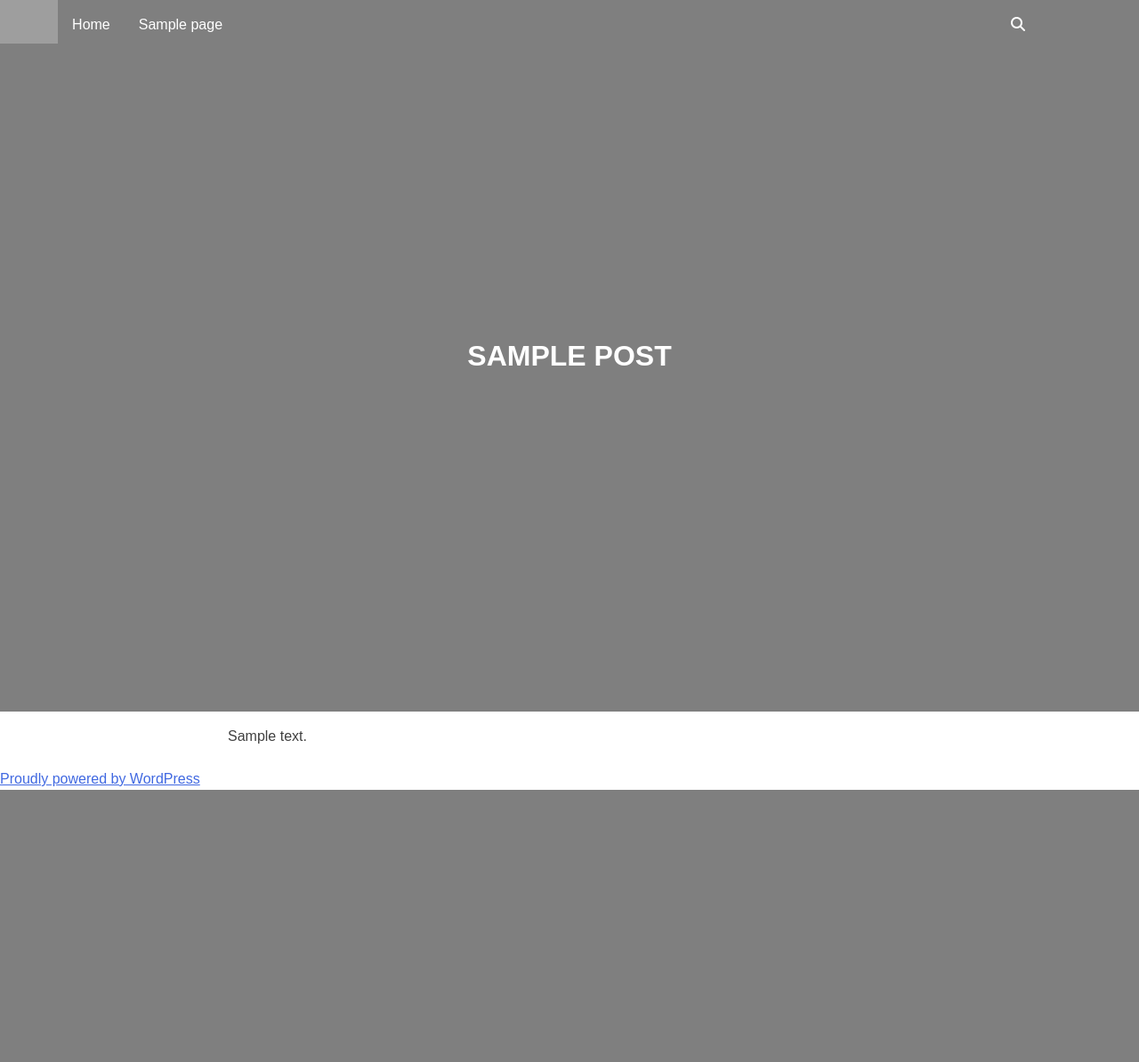
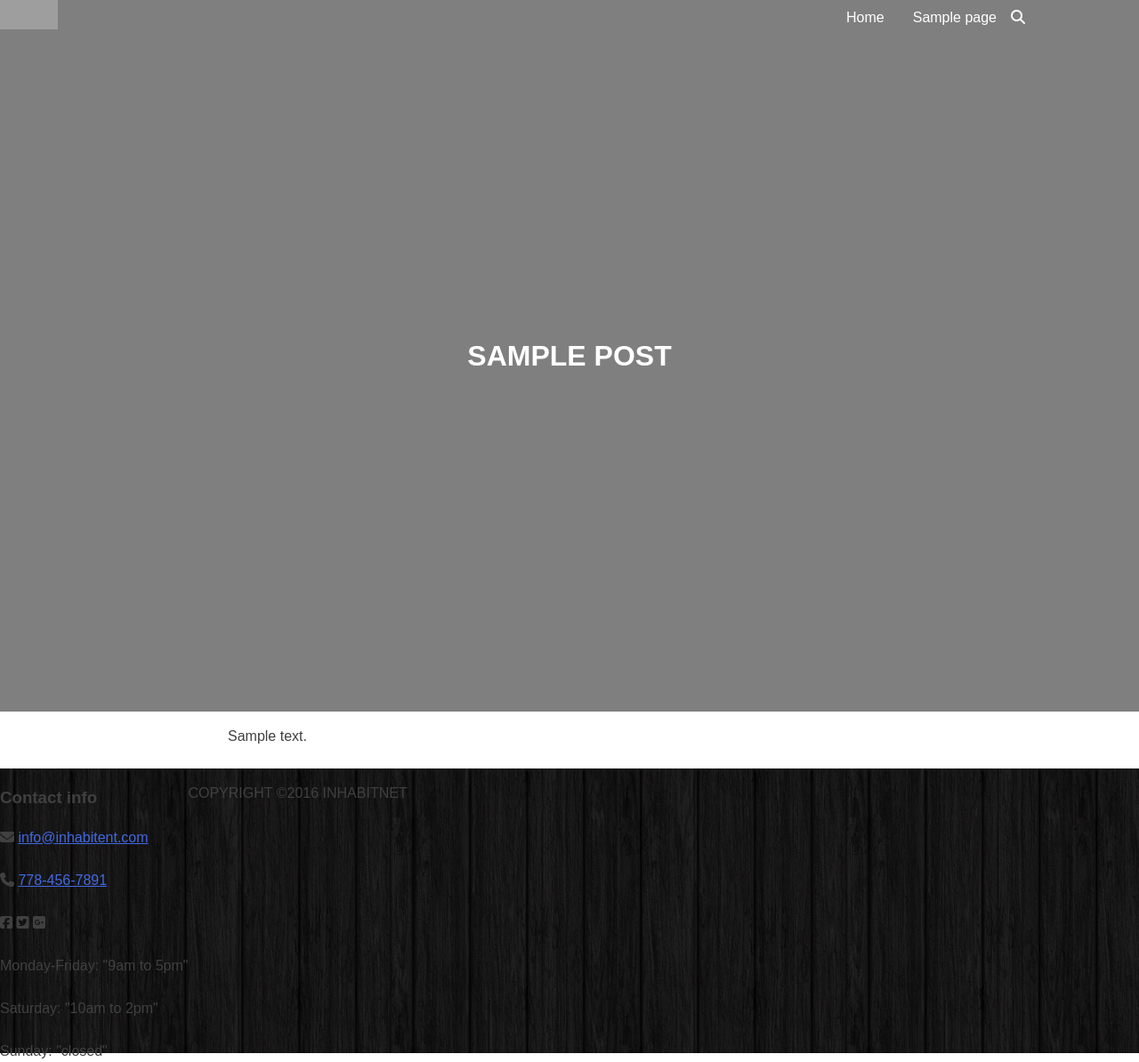
Before and after one commit to kelfano/Inhabitent, a WordPress theme: template themes/inhabitent/templates/page-about.php in a window 1280 px wide. Shown: the whole page at 89% size. Before the commit the page ends 888 px from the top, so only its background shows below. Run offline with PHP 8.4 and a stand-in for WordPress, Linux system fonts and the light colour scheme; the site name, menu and one post (Sample post) are stand-ins, and other content is empty; some libraries are stand-ins or nearby versions; grey boxes are pictures that could not be loaded.

Commit message:
Added Journal & footer

```diff
--- a/themes/inhabitent/footer.php
+++ b/themes/inhabitent/footer.php
@@ -10,8 +10,61 @@
 			</div><!-- #content -->
 
 			<footer id="colophon" class="site-footer" role="contentinfo">
+				<div class ="footer-blocks-container">
+					<div class ="footer-blocks-item">
+						<div class= "contact">
+							<h3>Contact info</h3>
+							<p>
+								<i class ="fa fa-envelope"></i>
+								<a href ="mailto:info@inhabitent.com">info@inhabitent.com</a>
+							</p>
+							<p>
+								<i class ="fa fa-phone"></i>
+								<a href ="tel:5553434567891">778-456-7891</a>
+							</p>
+							<p>
+								<span>
+									<i class ="fa fa-facebook-square"></i>
+								</span>
+								<span>
+									<i class ="fa fa-twitter-square"></i>
+								</span>
+								<span>
+									<i class ="fa fa-google-plus-square"></i>
+								</span>
+							</p>
+						</div>
+					</div>
+					<div class ="footer-blocks-item">
+						<div class= "business-hours">
+							<p>
+								<span class="day-of-week">
+									Monday-Friday:
+								</span>
+								"9am to 5pm"
+							</p>
+							<p>
+								<span class="day-of-week">
+									Saturday:
+								</span>
+								"10am to 2pm"
+							</p>
+							<p>
+							<span class="day-of-week">
+									Sunday:
+								</span>
+								"closed"
+							</p>
+						</div>
+					</div>
+					<div class ="footer-blocks-item">
+						<div class= "text-logo">
+							<a href="project-04/images/logos/inhabitent-logo-text-dark.svg" alt="Inhabitent logo"></a>
+						</div>
+					</div>
+				</div>
 				<div class="site-info">
-					<a href="<?php echo esc_url( 'https://wordpress.org/' ); ?>"><?php printf( esc_html( 'Proudly powered by %s' ), 'WordPress' ); ?></a>
+					<p>COPYRIGHT &copy2016 INHABITNET</p>
 				</div><!-- .site-info -->
 			</footer><!-- #colophon -->
 		</div><!-- #page -->
--- a/themes/inhabitent/sass/_widgets.scss
+++ b/themes/inhabitent/sass/_widgets.scss
@@ -14,4 +14,6 @@
 /* Search widget. */
 .widget_search .search-submit {
 	display: none;
+
+
 }
--- a/themes/inhabitent/sass/style.scss
+++ b/themes/inhabitent/sass/style.scss
@@ -77,11 +77,14 @@ header{
 			color:white;
 			img{
 				width: 70px;
-				height: auto;
+				height: 33px;
 			}
 
 	}
 	nav.main-navigation{
+		display:flex;
+		justify-content: flex-end;
+
 		div ul{
 			li{
 				padding: 0 1em;
@@ -95,6 +98,9 @@ header{
 		color:white;
 	}
 }
+
+
+
 //About
 div.img{
 	width: 100%;
@@ -117,3 +123,17 @@ div.post{
 		text-align: center;
 	}
 }
+
+//footer
+.site-footer{
+		background: url(../../project-04/images/dark-wood.png);
+		background-size: 512px 512px;
+		width:100%;
+		height:40vh;
+		display:flex;
+
+		footer-blocks-item{
+			width:25%;
+			padding:3rem;
+		}
+	}
--- a/themes/inhabitent/style.css
+++ b/themes/inhabitent/style.css
@@ -671,11 +671,16 @@ header {
     color: white; }
     header a img {
       width: 70px;
-      height: auto; }
-  header nav.main-navigation div ul li {
-    padding: 0 1em; }
-    header nav.main-navigation div ul li a {
-      color: white; }
+      height: 33px; }
+  header nav.main-navigation {
+    display: -ms-flexbox;
+    display: flex;
+    -ms-flex-pack: end;
+        justify-content: flex-end; }
+    header nav.main-navigation div ul li {
+      padding: 0 1em; }
+      header nav.main-navigation div ul li a {
+        color: white; }
   header i {
     color: white; }
 
@@ -698,3 +703,11 @@ div.post {
   margin: 0 auto; }
   div.post h2 {
     text-align: center; }
+
+.site-footer {
+  background: url(../../project-04/images/dark-wood.png);
+  background-size: 512px 512px;
+  width: 100%;
+  height: 40vh;
+  display: -ms-flexbox;
+  display: flex; }
--- a/themes/inhabitent/templates/page-about.php
+++ b/themes/inhabitent/templates/page-about.php
@@ -1,14 +1,17 @@
-<?php  /* Template Name: About Us Page */
+<?php  /* Template Name: About US Page */
 get_header();
 ?>
+
 
 <div class="img" style="background-image:linear-gradient( rgba(0,0,0,0.5), rgba(0,0,0,.5)),url(<?php echo get_the_post_thumbnail_url();?>);">
   <h1><?php echo get_the_title();?></h1>
 </div>
+
+
 <div class ="post">
-<?php if (have_posts()) : while (have_posts()) : the_post(); ?>
-<?php the_content(); ?>
-<?php endwhile; endif; ?>
+  <?php if (have_posts()) : while (have_posts()) : the_post(); ?>
+  <?php the_content(); ?>
+  <?php endwhile; endif; ?>
 </div>
 
 <?php
```
Also changed, not shown: themes/inhabitent/home.php (added, +12 -0 lines), themes/inhabitent/build/css/style.min.css, 1 other file.
